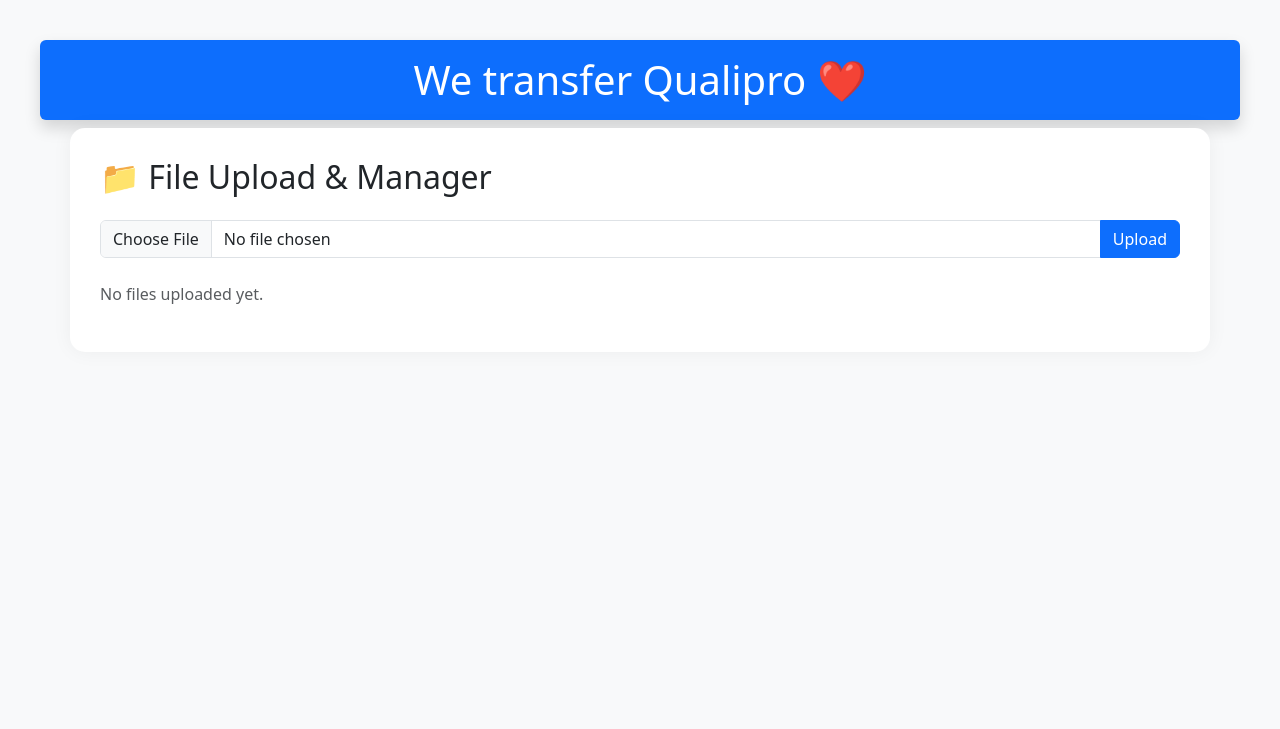
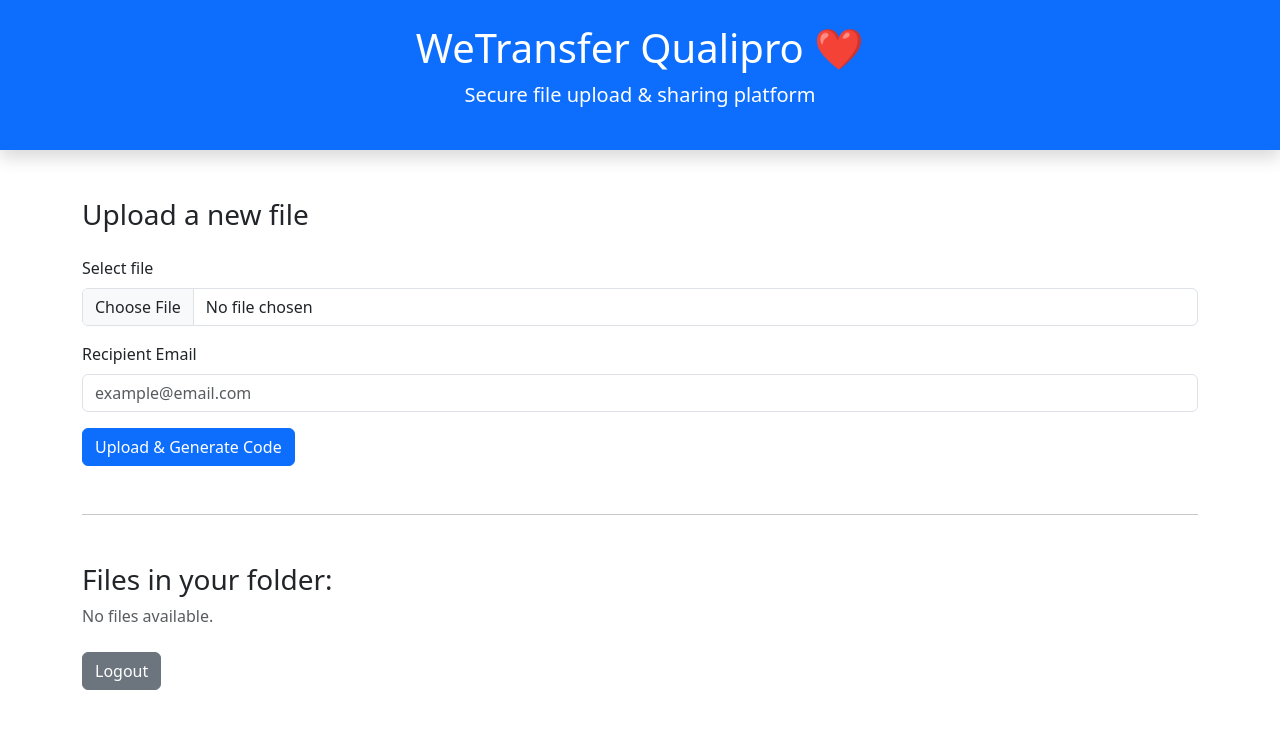
Before and after one commit to benabdalla/We-Transfer-Anything, a Flask app: template templates/index.html in a window 1280 px wide. Shown: the top 729 px of the page. Run offline with Flask 3, Linux system fonts and the light colour scheme; the template is opened without the code that fills it, so the values that code supplies are empty; data comes from the database, SQL or seed files in the repository; some libraries are stand-ins or nearby versions.

Commit message:
add login

```diff
--- a/App.py
+++ b/App.py
@@ -1,86 +1,170 @@
-from flask import Flask, render_template, request, redirect, url_for, session, send_from_directory
+from flask import Flask, render_template, request, redirect, url_for, session, send_from_directory, flash
 from flask_sqlalchemy import SQLAlchemy
 from werkzeug.security import generate_password_hash, check_password_hash
+from flask_mail import Mail, Message
 import os
+import random
+import string
 
 app = Flask(__name__)
 app.secret_key = 'your_super_secret_key'
+
+# Database configuration
 app.config['SQLALCHEMY_DATABASE_URI'] = 'mysql+mysqlconnector://root:@localhost/code_auth'
+db = SQLAlchemy(app)
+
+# Upload folder
 app.config['UPLOAD_FOLDER'] = 'uploads'
 app.config['MAX_CONTENT_LENGTH'] = 100 * 1024 * 1024 * 1024  # 100 GB
 os.makedirs(app.config['UPLOAD_FOLDER'], exist_ok=True)
 
-db = SQLAlchemy(app)
-
+# Email config
+app.config['MAIL_SERVER'] = 'smtp.gmail.com'
+app.config['MAIL_PORT'] = 587
+app.config['MAIL_USE_TLS'] = True
+app.config['MAIL_USERNAME'] = 'careseniore@gmail.com'
+app.config['MAIL_PASSWORD'] = 'dkig aier ifao rkrn'
+mail = Mail(app)
 
 class Code(db.Model):
-    __tablename__ = 'codes'  # <-- Add this line to match the real table name
-
+    __tablename__ = 'codes'
     id = db.Column(db.Integer, primary_key=True)
     code_hash = db.Column(db.String(255), nullable=False)
+    plain_code = db.Column(db.String(255), nullable=False)
+    email = db.Column(db.String(255), nullable=True)
 
+class File(db.Model):
+    __tablename__ = 'files'
+    id = db.Column(db.Integer, primary_key=True)
+    filename = db.Column(db.String(255), nullable=False)
+    code_id = db.Column(db.Integer, db.ForeignKey('codes.id'), nullable=False)
+    code = db.relationship('Code', backref=db.backref('files', lazy=True))
 
-# Initialize the default access code only once
-setup_done = False
-
-
-@app.before_request
-def init_code():
-    global setup_done
-    if not setup_done:
-        if Code.query.first() is None:
-            default_code = generate_password_hash('123456')
-            db.session.add(Code(code_hash=default_code))
-            db.session.commit()
-        setup_done = True
-
+def generate_random_code(length=8):
+    return ''.join(random.choices(string.ascii_letters + string.digits, k=length))
 
 @app.route('/', methods=['GET', 'POST'])
 def login():
     if request.method == 'POST':
         entered_code = request.form.get('code')
-        if entered_code is None or entered_code == '':  # Check if the code is empty or None
-            return render_template('login.html', error="Please enter the access code.")
+        if not entered_code:
+            return render_template('login.html', error="Please enter code.")
 
-        code = Code.query.first()
-        if code and check_password_hash(code.code_hash, entered_code):
+        code_entry = Code.query.filter_by(plain_code=entered_code).first()
+        if code_entry and check_password_hash(code_entry.code_hash, entered_code):
             session['authenticated'] = True
+            session['code_id'] = code_entry.id
             return redirect(url_for('index'))
-        else:
-            return render_template('login.html', error="Invalid code.")
+
+        return render_template('login.html', error="Invalid code.")
+
     return render_template('login.html')
-
 
 @app.route('/index', methods=['GET', 'POST'])
 def index():
     if not session.get('authenticated'):
         return redirect(url_for('login'))
 
+    code_id = session['code_id']
+    code_entry = Code.query.get(code_id)
+
     if request.method == 'POST':
-        file = request.files['file']
-        if file and file.filename:
-            filepath = os.path.join(app.config['UPLOAD_FOLDER'], file.filename)
-            file.save(filepath)
+        uploaded_file = request.files['file']
+        recipient_email = request.form.get('email')
+
+        if not uploaded_file or not recipient_email:
+            flash('Please provide both file and email.', 'danger')
             return redirect(url_for('index'))
 
-    files = os.listdir(app.config['UPLOAD_FOLDER'])
-    return render_template('index.html', files=files)
+        # Generate new code
+        new_plain_code = generate_random_code(8)
+        code_hash = generate_password_hash(new_plain_code)
+
+        # Save code to DB
+        new_code = Code(plain_code=new_plain_code, code_hash=code_hash, email=recipient_email)
+        db.session.add(new_code)
+        db.session.commit()
+
+        # Create folder
+        folder_path = os.path.join(app.config['UPLOAD_FOLDER'], new_plain_code)
+        os.makedirs(folder_path, exist_ok=True)
+
+        # Save file
+        file_path = os.path.join(folder_path, uploaded_file.filename)
+        uploaded_file.save(file_path)
+
+        # Save file record in DB
+        new_file = File(filename=uploaded_file.filename, code_id=new_code.id)
+        db.session.add(new_file)
+        db.session.commit()
+
+        # Send email with code
+        msg = Message('Your Access Code', sender=app.config['MAIL_USERNAME'], recipients=[recipient_email])
+        msg.body = f'Your access code to download your file is: {new_plain_code}'
+        mail.send(msg)
+
+        flash('File uploaded, code generated and email sent!', 'success')
+        return redirect(url_for('index'))
+
+    # Load files depending on code
+    folder_code = code_entry.plain_code
+    files = []
+    if folder_code == '123456':
+        folders = os.listdir(app.config['UPLOAD_FOLDER'])
+        for folder in folders:
+            folder_files = os.listdir(os.path.join(app.config['UPLOAD_FOLDER'], folder))
+            files.extend([f"{folder}/{fname}" for fname in folder_files])
+    else:
+        folder_path = os.path.join(app.config['UPLOAD_FOLDER'], folder_code)
+        if os.path.exists(folder_path):
+            files = [f"{folder_code}/{f}" for f in os.listdir(folder_path)]
+
+    return render_template('index.html', files=files, default_code=(folder_code == '123456'))
 
 
+@app.route('/uploads/<path:filepath>')
+def download_file(filepath):
+    folder_path = os.path.join(app.config['UPLOAD_FOLDER'])
+    absolute_file_path = os.path.join(folder_path, filepath)
+
+    if not os.path.exists(absolute_file_path):
+        return "File not found!", 404
+
+    directory = os.path.dirname(absolute_file_path)
+    filename = os.path.basename(absolute_file_path)
+
+    return send_from_directory(directory, filename, as_attachment=True)
 
 
-@app.route('/uploads/<filename>')
-def download_file(filename):
-    return send_from_directory(app.config['UPLOAD_FOLDER'], filename, as_attachment=True)
+@app.route('/delete/<path:filepath>', methods=['POST'])
+def delete_file(filepath):
+    # Get the folder path containing the uploaded file
+    folder_path = os.path.join(app.config['UPLOAD_FOLDER'])
+    absolute_file_path = os.path.join(folder_path, filepath)
 
+    # Get the directory of the file to delete all files and the folder itself
+    file_directory = os.path.dirname(absolute_file_path)
 
-@app.route('/delete/<filename>', methods=['POST'])
-def delete_file(filename):
-    filepath = os.path.join(app.config['UPLOAD_FOLDER'], filename)
-    if os.path.exists(filepath):
-        os.remove(filepath)
+    if os.path.exists(file_directory):
+        # Delete all files in the folder
+        for filename in os.listdir(file_directory):
+            file_path = os.path.join(file_directory, filename)
+            if os.path.isfile(file_path):
+                os.remove(file_path)
+
+        # After deleting the files, remove the folder itself
+        os.rmdir(file_directory)
+
+        flash('Folder and all files have been deleted successfully.', 'success')
+    else:
+        flash('Folder not found.', 'danger')
+
     return redirect(url_for('index'))
 
+@app.route('/logout')
+def logout():
+    session.clear()
+    return redirect(url_for('login'))
 
 if __name__ == '__main__':
     app.run(debug=True)
--- a/static/script.js
+++ b/static/script.js
@@ -1,38 +1,37 @@
-document.getElementById('uploadForm').addEventListener('submit', function(e) {
-    e.preventDefault();  // Prevent form submission
+const uploadForm = document.getElementById('uploadForm');
+    const progressBar = document.getElementById('progressBar');
+    const progressContainer = document.querySelector('.progress');
 
-    var fileInput = document.getElementById('fileInput');
-    var file = fileInput.files[0];  // Get the selected file
-    if (!file) return;  // If no file is selected, exit
+    uploadForm.addEventListener('submit', function(e) {
+      e.preventDefault(); // prevent default form submit
 
-    var formData = new FormData();
-    formData.append('file', file);  // Append the file to FormData object
+      const formData = new FormData(uploadForm);
+      const xhr = new XMLHttpRequest();
 
-    var xhr = new XMLHttpRequest();
-    xhr.open('POST', '/index', true);
+      xhr.open('POST', uploadForm.action);
 
-    // Show the progress bar
-    document.getElementById('progressContainer').style.display = 'block';
+      xhr.upload.addEventListener('progress', function(e) {
+        if (e.lengthComputable) {
+          const percent = Math.round((e.loaded / e.total) * 100);
+          progressBar.style.width = percent + '%';
+          progressBar.setAttribute('aria-valuenow', percent);
+          progressBar.textContent = percent + '%';
+          progressContainer.style.display = 'block';
+        }
+      });
 
-    // Update progress bar as the file is uploaded
-    xhr.upload.onprogress = function(e) {
-        if (e.lengthComputable) {
-            var percent = (e.loaded / e.total) * 100;
-            document.getElementById('progressBar').style.width = percent + '%';
-            document.getElementById('progressBar').innerText = Math.round(percent) + '%';
+      xhr.onload = function() {
+        if (xhr.status == 200) {
+          progressBar.classList.remove('progress-bar-animated');
+          progressBar.classList.add('bg-success');
+          progressBar.textContent = 'Upload complete!';
+          setTimeout(() => { location.reload(); }, 1000);
+        } else {
+          progressBar.classList.remove('progress-bar-animated');
+          progressBar.classList.add('bg-danger');
+          progressBar.textContent = 'Upload failed!';
         }
-    };
+      };
 
-    // When the upload is complete
-    xhr.onload = function() {
-        if (xhr.status === 200) {
-            console.log('File uploaded successfully!');
-            window.location.reload();  // Reload page to show uploaded files
-        } else {
-            console.error('Error uploading file!');
-        }
-    };
-
-    // Send the request
-    xhr.send(formData);
-});
+      xhr.send(formData);
+    });
--- a/static/style.css
+++ b/static/style.css
@@ -1,24 +1,24 @@
-    body {
+body {
       background: #f8f9fa;
-      padding: 40px;
     }
-
-    .container {
-      background: #fff;
-      padding: 30px;
+    .file-card {
+      border: 1px solid #dee2e6;
+      border-radius: 12px;
+      padding: 15px;
+      margin-bottom: 10px;
+      background: white;
+      box-shadow: 0 2px 8px rgba(0,0,0,0.05);
+    }
+    .upload-card {
       border-radius: 15px;
-      box-shadow: 0 0 20px rgba(0,0,0,0.05);
+      padding: 20px;
+      background: white;
+      box-shadow: 0 4px 12px rgba(0,0,0,0.1);
     }
-
-    .btn-animated {
-      transition: 0.3s ease;
+    .header-title {
+      font-size: 2rem;
+      font-weight: bold;
     }
-
-    .btn-animated:hover {
-      transform: scale(1.05);
+    .progress {
+      height: 20px;
     }
-
-    #progressContainer {
-      display: none;
-      margin-top: 20px;
-    }
--- a/templates/index.html
+++ b/templates/index.html
@@ -2,63 +2,78 @@
 <html lang="en">
 <head>
   <meta charset="UTF-8">
-  <title>File Upload with Progress</title>
+  <title>WeTransfer Qualipro</title>
   <link href="https://cdn.jsdelivr.net/npm/bootstrap@5.3.3/dist/css/bootstrap.min.css" rel="stylesheet">
-  <link rel="stylesheet" href="{{ url_for('static', filename='style.css') }}">
+
 </head>
 <body>
-  <h1 class="text-center text-white bg-primary py-3 rounded shadow">We transfer Qualipro ❤️</h1>
-  <div class="container">
-    <h2 class="mb-4">📁 File Upload & Manager</h2>
+  <header class="bg-primary text-white py-4 shadow">
+    <div class="container text-center">
+      <h1 class="header-title">WeTransfer Qualipro ❤️</h1>
+      <p class="lead">Secure file upload & sharing platform</p>
+    </div>
+  </header>
 
-    <!-- File Upload Form -->
-    <form id="uploadForm" enctype="multipart/form-data">
-      <div class="input-group mb-3">
-        <input type="file" id="fileInput" name="file" class="form-control" required>
-        <button type="submit" class="btn btn-primary btn-animated">Upload</button>
-      </div>
-    </form>
+  <main class="container my-5">
 
-    <!-- Progress Bar -->
-    <div id="progressContainer" style="display:none;">
-      <label for="progressBar">Uploading...</label>
-      <div class="progress">
-        <div id="progressBar" class="progress-bar progress-bar-striped bg-info" role="progressbar"
-             style="width: 0%">0%
+    <div class="upload-card">
+      <h3 class="mb-4"><i class="bi bi-upload"></i> Upload a new file</h3>
+      <form id="uploadForm" method="POST" enctype="multipart/form-data">
+        <div class="mb-3">
+          <label for="file" class="form-label">Select file</label>
+          <input type="file" class="form-control" id="file" name="file" required>
         </div>
-      </div>
+        <div class="mb-3">
+          <label for="email" class="form-label">Recipient Email</label>
+          <input type="email" class="form-control" id="email" name="email" placeholder="example@email.com">
+        </div>
+
+        <!-- PROGRESS BAR -->
+        <div class="progress mb-3" style="display: none;">
+          <div id="progressBar" class="progress-bar progress-bar-striped progress-bar-animated" role="progressbar"
+               style="width: 0%;" aria-valuenow="0" aria-valuemin="0" aria-valuemax="100">0%</div>
+        </div>
+
+        <button type="submit" class="btn btn-primary">Upload & Generate Code</button>
+      </form>
     </div>
 
-    <!-- File List -->
+    <hr class="my-5">
+
+    {% if default_code %}
+      <h3><i class="bi bi-folder2-open"></i> Files from all folders:</h3>
+    {% else %}
+      <h3><i class="bi bi-folder"></i> Files in your folder:</h3>
+    {% endif %}
+
     {% if files %}
-    <table class="table table-hover mt-5 text-center">
-      <thead class="table-light">
-        <tr>
-          <th>File</th>
-          <th>Download</th>
-          <th>Delete</th>
-        </tr>
-      </thead>
-      <tbody>
+      <div class="row">
         {% for file in files %}
-        <tr>
-          <td>{{ file }}</td>
-          <td><a href="{{ url_for('download_file', filename=file) }}" class="btn btn-success btn-sm btn-animated">⬇️</a></td>
-          <td>
-            <form method="POST" action="{{ url_for('delete_file', filename=file) }}">
-              <button class="btn btn-danger btn-sm btn-animated">🗑️</button>
-            </form>
-          </td>
-        </tr>
+          <div class="col-md-4">
+            <div class="file-card">
+              <h5>{{ file.split('/')[-1] }}</h5>
+              <a href="{{ url_for('download_file', filepath=file) }}" class="btn btn-sm btn-success">Download</a>
+              {% if default_code %}
+                <form method="post" action="{{ url_for('delete_file', filepath=file) }}" class="d-inline">
+                  <button type="submit" class="btn btn-sm btn-danger">Delete</button>
+                </form>
+              {% endif %}
+            </div>
+          </div>
         {% endfor %}
-      </tbody>
-    </table>
+      </div>
     {% else %}
-    <p class="text-muted mt-4">No files uploaded yet.</p>
+      <p class="text-muted">No files available.</p>
     {% endif %}
-  </div>
 
-  <!-- Include the JS file -->
+    <div class="mt-4">
+      <a href="{{ url_for('logout') }}" class="btn btn-secondary">Logout</a>
+    </div>
+
+  </main>
+
+
+  <script src="https://cdn.jsdelivr.net/npm/bootstrap-icons@1.11.3/font/bootstrap-icons.js"></script>
   <script src="{{ url_for('static', filename='script.js') }}"></script>
 </body>
 </html>
```
Also changed, not shown: templates/index3.html (added, +71 -0 lines), README.md, 1 other file.
